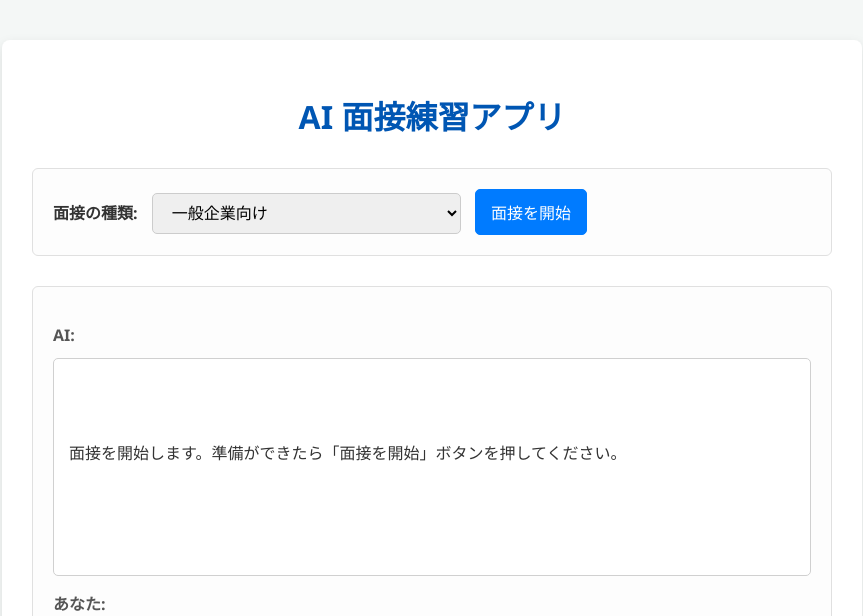
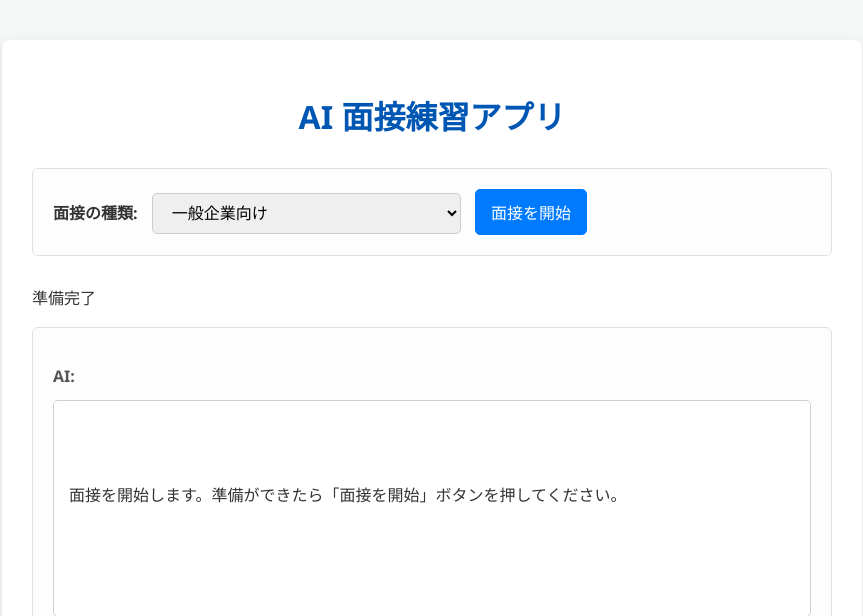
Before and after one commit to hyoudou-hirokazu/ai-mensetu, a Flask app: page / in a window 1280 px wide. Shown: the top 616 px of the page, without its empty margins (208-1071 px from the left). Run offline with Flask 3, Linux system fonts and the light colour scheme.

Commit message:
Update index.html

```diff
--- a/templates/index.html
+++ b/templates/index.html
@@ -19,6 +19,8 @@
             <button id="start-interview-btn">面接を開始</button>
         </div>
 
+        <div class="status">
+            <p id="status-message">準備完了</p> </div>
         <div class="interview-area">
             <div class="ai-response-area">
                 <p class="label">AI:</p>
```
